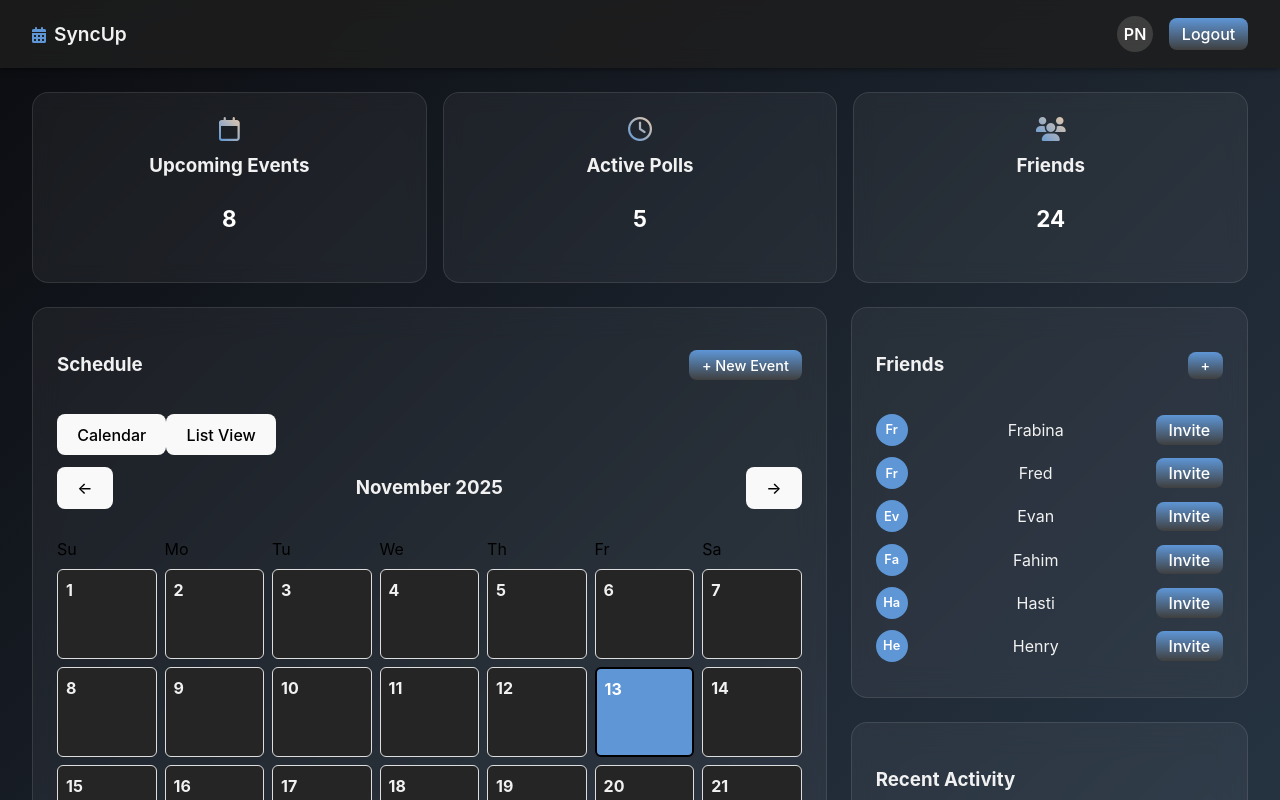
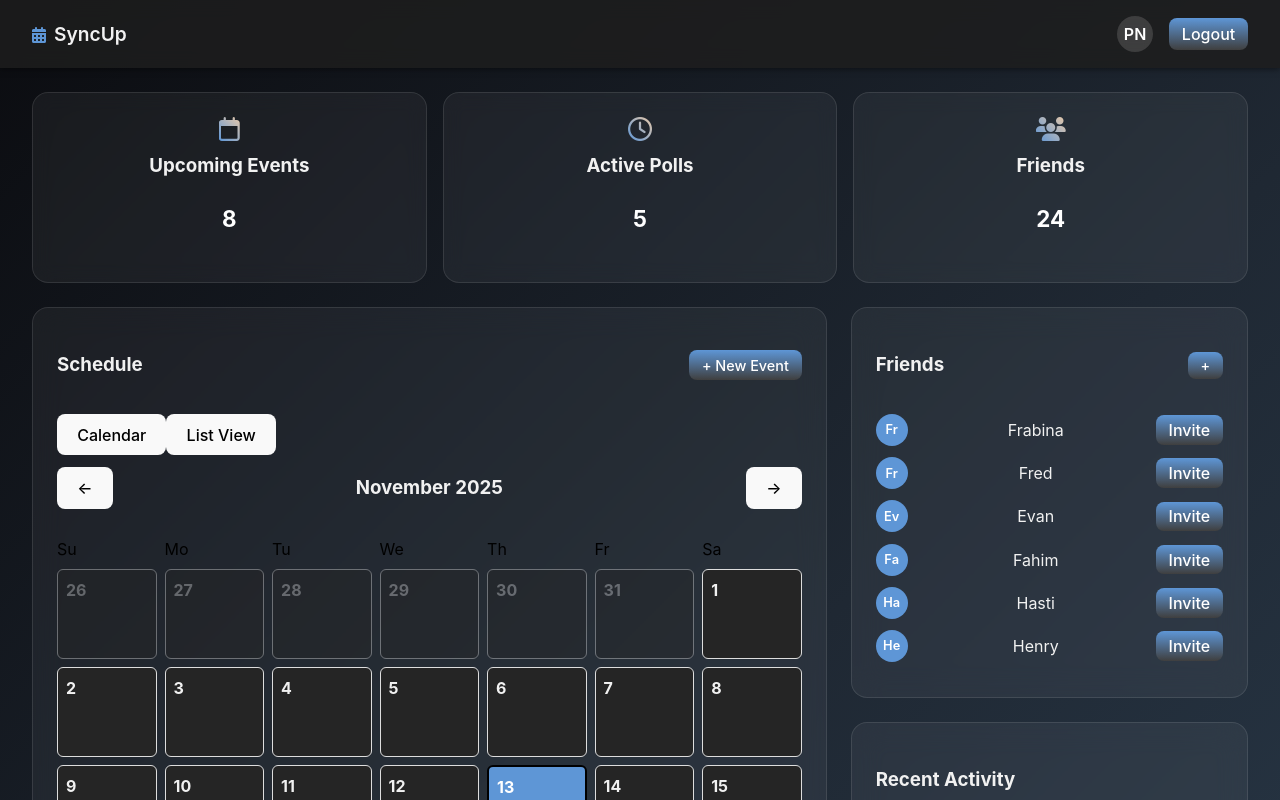
Before and after one commit to SirFixAL0t/utd_cs_3354.005_group_5_project, a React (Vite) app in the folder sync_up_frontend/: page /dashboard in a window 1280 px wide. Shown: the top 800 px of the page. Built offline with nearby package versions, Linux system fonts and the light colour scheme.

Commit message:
Revert "Removed trailing and next month days useless feature"
This reverts commit 84953a291123cb607da7e3e48466796f9bd67eb7.

```diff
--- a/sync_up_frontend/src/Calendar.jsx
+++ b/sync_up_frontend/src/Calendar.jsx
@@ -73,6 +73,17 @@ function generateCalendar(month, year) {
   const firstWeekday = firstDayOfMonth.getDay();
   const totalDays = lastDayOfMonth.getDate();
 
+  // Leading days from previous month
+  for (let i = firstWeekday - 1; i >= 0; i--) {
+    const date = new Date(year, month, -i);
+    days.push({
+      date,
+      day: date.getDate(),
+      isCurrentMonth: false,
+      isToday: isToday(date),
+    });
+  }
+
   // Days in current month
   for (let i = 1; i <= totalDays; i++) {
     const date = new Date(year, month, i);
@@ -84,6 +95,16 @@ function generateCalendar(month, year) {
     });
   }
 
+  // Trailing days from next month
+  while (days.length % 7 !== 0) {
+    const date = new Date(year, month, totalDays + (days.length % 7));
+    days.push({
+      date,
+      day: date.getDate(),
+      isCurrentMonth: false,
+      isToday: isToday(date),
+    });
+  }
 
   return days;
 }
```
